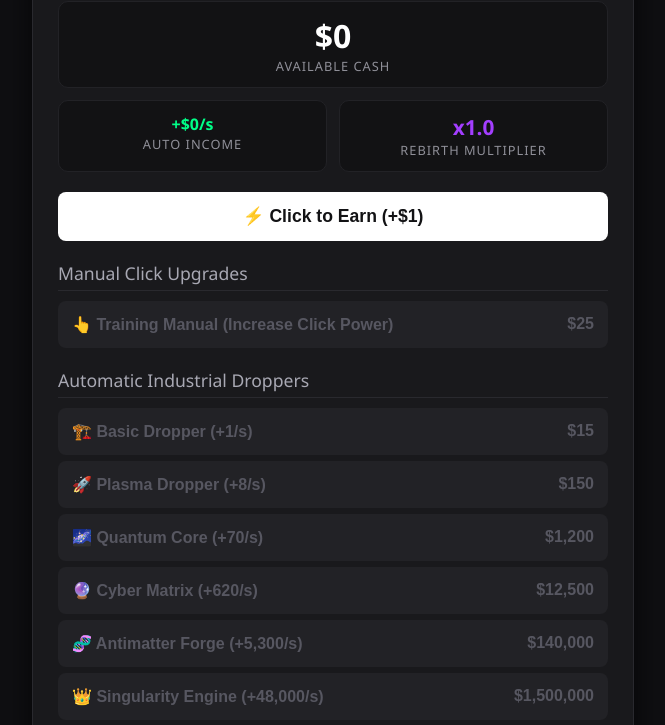
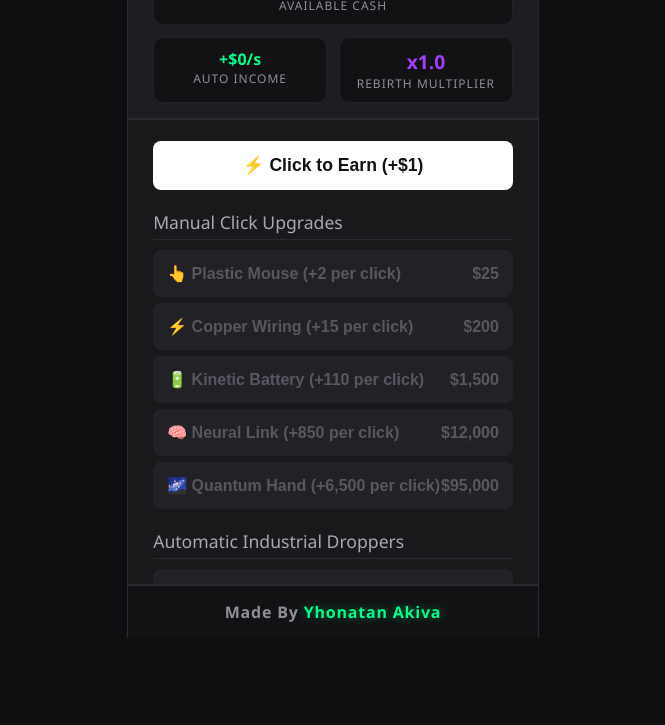
Before and after one commit to Hunt113/tycoon-game, a plain HTML site: page index.html in a window 1280 px wide. Shown: the part 162-887 px from the top of the page, without its empty margins (307-972 px from the left). After the commit the page ends 800 px from the top, so only its background shows below. Drawn offline with Linux system fonts and the light colour scheme.

Commit message:
Update index.html

```diff
--- a/index.html
+++ b/index.html
@@ -5,46 +5,70 @@
     <meta name="viewport" content="width=device-width, initial-scale=1.0">
     <title>Mega Multi-Stage Tycoon</title>
     <style>
-        body {
-            font-family: 'Segoe UI', Tahoma, Geneva, Verdana, sans-serif;
+        /* Base setup to lock scroll behavior to the container instead of the whole screen */
+        html, body {
+            height: 100%;
+            margin: 0;
+            padding: 0;
             background: #0f0f12;
             color: #e1e1e6;
-            text-align: center;
-            padding: 20px;
-            margin: 0;
+            font-family: 'Segoe UI', Tahoma, Geneva, Verdana, sans-serif;
+            overflow: hidden;
+            display: flex;
+            justify-content: center;
+            align-items: center;
         }
-        .container {
+
+        /* Fixed viewport app container */
+        .app-window {
+            width: 100%;
             max-width: 550px;
-            margin: 20px auto;
+            height: 100vh;
+            display: flex;
+            flex-direction: column;
             background: #19191c;
-            padding: 25px;
-            border-radius: 16px;
             box-shadow: 0 10px 30px rgba(0,0,0,0.7);
-            border: 1px solid #29292e;
+            border-left: 1px solid #29292e;
+            border-right: 1px solid #29292e;
+            box-sizing: border-box;
         }
-        h1 { color: #00ff88; font-size: 2.4rem; margin: 0 0 5px 0; }
-        .tagline { color: #8f8f98; margin: 0 0 20px 0; font-size: 0.95rem; }
 
-        /* Dashboard Display Layout */
+        /* Top Header Stats Banner */
+        .header-panel {
+            padding: 20px 25px 15px 25px;
+            background: #1d1d22;
+            border-bottom: 2px solid #29292e;
+        }
+        h1 { color: #00ff88; font-size: 2.2rem; margin: 0 0 5px 0; }
+        .tagline { color: #8f8f98; margin: 0 0 15px 0; font-size: 0.9rem; }
+
         .dashboard {
             display: grid;
             grid-template-columns: 1fr 1fr;
             gap: 12px;
-            margin-bottom: 20px;
         }
         .stat-box {
             background: #121214;
-            padding: 12px;
+            padding: 10px;
             border-radius: 10px;
             border: 1px solid #222226;
+            text-align: center;
         }
         .stat-box.full { grid-column: span 2; }
-        .stat { font-size: 2rem; font-weight: bold; color: #ffffff; }
-        .stat-lbl { font-size: 0.8rem; color: #8f8f98; text-transform: uppercase; letter-spacing: 1px; }
+        .stat { font-size: 1.9rem; font-weight: bold; color: #ffffff; }
+        .stat-lbl { font-size: 0.75rem; color: #8f8f98; text-transform: uppercase; letter-spacing: 1px; }
         .sub-stat { font-size: 1rem; color: #00ff88; font-weight: bold; }
-        .rebirth-stat { color: #a33eff; font-size: 1.3rem; font-weight: bold; }
+        .rebirth-stat { color: #a33eff; font-size: 1.2rem; font-weight: bold; }
 
-        /* Action Buttons */
+        /* Middle SCROLLABLE panel for upgrades and buttons */
+        .scrollable-content {
+            flex: 1;
+            overflow-y: auto;
+            padding: 15px 25px;
+            box-sizing: border-box;
+        }
+
+        /* Action Buttons styling */
         button {
             background: #00ff88;
             color: #121214;
@@ -59,6 +83,7 @@
             width: 100%;
             display: flex;
             justify-content: space-between;
+            align-items: center;
             box-sizing: border-box;
         }
         button:hover:not(:disabled) {
@@ -71,7 +96,7 @@
             cursor: not-allowed;
         }
 
-        .click-btn { background: #ffffff; color: #121214; justify-content: center; font-size: 1.1rem; }
+        .click-btn { background: #ffffff; color: #121214; justify-content: center; font-size: 1.1rem; margin-bottom: 15px; }
         .click-btn:hover:not(:disabled) { background: #e1e1e6; }
 
         .rebirth-btn { background: #a33eff; color: white; justify-content: center; font-size: 1.1rem; margin-top: 15px;}
@@ -88,33 +113,37 @@
 
         .danger-btn {
             background: transparent; color: #ff3344; border: 1px solid #3d1418;
-            font-size: 0.85rem; padding: 6px; margin-top: 25px; justify-content: center; width: auto; display: inline-flex;
+            font-size: 0.85rem; padding: 6px; margin: 25px 0; justify-content: center; width: auto; display: inline-flex;
         }
         .danger-btn:hover { background: #3d1418; }
 
-        /* Branding Footer Styling */
-        .credits-footer {
-            margin-top: 30px;
-            padding-top: 15px;
-            border-top: 1px dashed #29292e;
+        /* FIXED UN-SCROLLABLE BOTTOM FOOTER BRANDING */
+        .fixed-footer {
+            background: #121214;
+            padding: 15px 0;
+            border-top: 2px solid #29292e;
             color: #8f8f98;
-            font-size: 0.9rem;
+            font-size: 1rem;
             font-weight: bold;
-            letter-spacing: 0.5px;
+            letter-spacing: 0.8px;
+            text-align: center;
+            width: 100%;
         }
-        .credits-footer span {
+        .fixed-footer span {
             color: #00ff88;
-            text-shadow: 0 0 8px rgba(0, 255, 136, 0.3);
+            text-shadow: 0 0 10px rgba(0, 255, 136, 0.4);
         }
     </style>
 </head>
 <body>
 
-    <div class="container">
-        <h1>Neon Tycoon 2.0</h1>
-        <div class="tagline">Now with Click Upgrades & Rebirth Multipliers</div>
+    <div class="app-window">
 
-        <!-- Stats Dashboard -->
+        <!-- Header Panel: Stays dynamic but stuck on top -->
+        <div class="header-panel">
+            <h1>Neon Tycoon 2.5</h1>
+            <div class="tagline">Advanced Clicks & Infinite Multipliers</div>
+
             <div class="dashboard">
                 <div class="stat-box full">
                     <div class="stat">$<span id="cash-display">0</span></div>
@@ -129,19 +158,44 @@
                     <div class="stat-lbl">Rebirth Multiplier</div>
                 </div>
             </div>
+        </div>
 
-        <!-- Manual Core Interaction -->
+        <!-- Scrollable Center Panel: Only upgrades scroll up and down -->
+        <div class="scrollable-content">
+
             <button class="click-btn" onclick="clickGain()">
                 ⚡ Click to Earn (+$<span id="click-val-display">1</span>)
             </button>
 
-        <!-- Upgrades Categories -->
+            <!-- Expanded Manual Click Upgrades Section -->
             <div class="section-title">Manual Click Upgrades</div>
-        <button id="clickUpgrade-btn" onclick="buyClickUpgrade()">
-            <span>👆 Training Manual (Increase Click Power)</span>
-            <span id="clickUpgrade-cost">$25</span>
+
+            <button id="click1-btn" onclick="buyClickUpgrade('click1')">
+                <span>👆 Plastic Mouse (+2 per click)</span>
+                <span id="click1-cost">$25</span>
             </button>
 
+            <button id="click2-btn" onclick="buyClickUpgrade('click2')">
+                <span>⚡ Copper Wiring (+15 per click)</span>
+                <span id="click2-cost">$200</span>
+            </button>
+
+            <button id="click3-btn" onclick="buyClickUpgrade('click3')">
+                <span>🔋 Kinetic Battery (+110 per click)</span>
+                <span id="click3-cost">$1,500</span>
+            </button>
+
+            <button id="click4-btn" onclick="buyClickUpgrade('click4')">
+                <span>🧠 Neural Link (+850 per click)</span>
+                <span id="click4-cost">$12,000</span>
+            </button>
+
+            <button id="click5-btn" onclick="buyClickUpgrade('click5')">
+                <span>🌌 Quantum Hand (+6,500 per click)</span>
+                <span id="click5-cost">$95,000</span>
+            </button>
+
+            <!-- Automatic Income Section -->
             <div class="section-title">Automatic Industrial Droppers</div>
 
             <button id="dropper1-btn" onclick="buyAsset('dropper1')">
@@ -174,24 +228,27 @@
                 <span id="dropper6-cost">$1,500,000</span>
             </button>
 
-        <!-- Prestige Tier -->
+            <!-- Prestige Reset Section -->
             <div class="section-title">Prestige Reset</div>
             <button id="rebirth-btn" class="rebirth-btn" onclick="triggerRebirth()">
                 <span>✨ Rebirth (Requires $<span id="rebirth-cost-display">10,000,000</span>)</span>
             </button>
 
-        <div>
+            <center>
                 <button class="danger-btn" onclick="resetGame()">Wipe Save Profile</button>
+            </center>
         </div>
 
-        <!-- Custom Player Branding -->
-        <div class="credits-footer">
+        <!-- Pinned Bottom Panel: Stays visible 100% of the time, no matter what -->
+        <div class="fixed-footer">
             Made By <span>Yhonatan Akiva</span>
         </div>
+
     </div>
 
     <script>
-        const baseConfigs = {
+        // Game configuration objects
+        const dropperConfigs = {
             dropper1: { baseCost: 15, incomeVal: 1, scale: 1.35 },
             dropper2: { baseCost: 150, incomeVal: 8, scale: 1.38 },
             dropper3: { baseCost: 1200, incomeVal: 70, scale: 1.4 },
@@ -200,16 +257,26 @@
             dropper6: { baseCost: 1500000, incomeVal: 48000, scale: 1.5 }
         };
 
+        const clickConfigs = {
+            click1: { baseCost: 25, addVal: 2, scale: 1.4 },
+            click2: { baseCost: 200, addVal: 15, scale: 1.45 },
+            click3: { baseCost: 1500, addVal: 110, scale: 1.5 },
+            click4: { baseCost: 12000, addVal: 850, scale: 1.55 },
+            click5: { baseCost: 95000, addVal: 6500, scale: 1.6 }
+        };
+
+        // Reactive Application State
         let gameData = {
             cash: 0,
             income: 0,
-            clickPowerLevel: 0,
             rebirths: 0,
+            clicksOwned: { click1: 0, click2: 0, click3: 0, click4: 0, click5: 0 },
             owned: { dropper1: 0, dropper2: 0, dropper3: 0, dropper4: 0, dropper5: 0, dropper6: 0 }
         };
 
+        // Calculations & Scaling logic
         function getRebirthMultiplier() {
-            return 1 + (gameData.rebirths * 1.5);
+            return 1 + (gameData.rebirths * 1.5); // +150% boost per Rebirth
         }
 
         function getRebirthCost() {
@@ -217,26 +284,33 @@
         }
 
         function getClickPower() {
-            return 1 + (gameData.clickPowerLevel * 2) + Math.floor(gameData.income * 0.05);
+            let baseClick = 1;
+            for(let key in clickConfigs) {
+                baseClick += gameData.clicksOwned[key] * clickConfigs[key].addVal;
+            }
+            // Dynamic bonus: Clicking gets a passive structural bonus equal to 5% of automatic income values!
+            return baseClick + Math.floor(gameData.income * 0.05);
         }
 
-        function getClickUpgradeCost() {
-            return Math.floor(25 * Math.pow(1.6, gameData.clickPowerLevel));
+        function getClickCost(type) {
+            let conf = clickConfigs[type];
+            return Math.floor(conf.baseCost * Math.pow(conf.scale, gameData.clicksOwned[type]));
         }
 
-        function getCost(type) {
-            let conf = baseConfigs[type];
+        function getDropperCost(type) {
+            let conf = dropperConfigs[type];
             return Math.floor(conf.baseCost * Math.pow(conf.scale, gameData.owned[type]));
         }
 
         function recalculateIncome() {
             let baseTotal = 0;
-            for (let key in baseConfigs) {
-                baseTotal += gameData.owned[key] * baseConfigs[key].incomeVal;
+            for (let key in dropperConfigs) {
+                baseTotal += gameData.owned[key] * dropperConfigs[key].incomeVal;
             }
             gameData.income = baseTotal * getRebirthMultiplier();
         }
 
+        // Interface synchronization
         function updateUI() {
             let mult = getRebirthMultiplier();
 
@@ -245,13 +319,17 @@
             document.getElementById('multiplier-display').innerText = mult.toFixed(1);
             document.getElementById('click-val-display').innerText = getClickPower().toLocaleString();
 
-            let cCost = getClickUpgradeCost();
-            document.getElementById('clickUpgrade-cost').innerText = `$${cCost.toLocaleString()}`;
-            document.getElementById('clickUpgrade-btn').disabled = gameData.cash < cCost;
+            // Click Upgrades processing
+            for(let key in clickConfigs) {
+                let currentCost = getClickCost(key);
+                document.getElementById(`${key}-cost`).innerText = `$${currentCost.toLocaleString()}`;
+                document.getElementById(`${key}-btn`).disabled = gameData.cash < currentCost;
+            }
 
-            for (let key in baseConfigs) {
-                let currentCost = getCost(key);
-                let displayedIncome = Math.floor(baseConfigs[key].incomeVal * mult);
+            // Automatics Processing
+            for (let key in dropperConfigs) {
+                let currentCost = getDropperCost(key);
+                let displayedIncome = Math.floor(dropperConfigs[key].incomeVal * mult);
 
                 document.getElementById(`${key}-cost`).innerText = `$${currentCost.toLocaleString()}`;
 
@@ -261,28 +339,30 @@
                 document.getElementById(`${key}-btn`).disabled = gameData.cash < currentCost;
             }
 
+            // Rebirth updates
             let rCost = getRebirthCost();
             document.getElementById('rebirth-cost-display').innerText = rCost.toLocaleString();
             document.getElementById('rebirth-btn').disabled = gameData.cash < rCost;
         }
 
+        // Click actions
         function clickGain() {
             gameData.cash += getClickPower();
             updateUI();
         }
 
-        function buyClickUpgrade() {
-            let cost = getClickUpgradeCost();
+        function buyClickUpgrade(type) {
+            let cost = getClickCost(type);
             if (gameData.cash >= cost) {
                 gameData.cash -= cost;
-                gameData.clickPowerLevel++;
+                gameData.clicksOwned[type]++;
                 updateUI();
                 saveGame();
             }
         }
 
         function buyAsset(type) {
-            let cost = getCost(type);
+            let cost = getDropperCost(type);
             if (gameData.cash >= cost) {
                 gameData.cash -= cost;
                 gameData.owned[type]++;
@@ -296,48 +376,49 @@
             let cost = getRebirthCost();
             if (gameData.cash >= cost) {
                 gameData.cash = 0;
-                gameData.clickPowerLevel = 0;
                 gameData.rebirths++;
 
-                for (let key in gameData.owned) {
-                    gameData.owned[key] = 0;
-                }
+                // Reset standard upgrades on rebirth
+                for (let key in gameData.owned) gameData.owned[key] = 0;
+                for (let key in gameData.clicksOwned) gameData.clicksOwned[key] = 0;
 
                 recalculateIncome();
                 updateUI();
                 saveGame();
-                alert("✨ Rebirth successful! Your production yields have sky-rocketed!");
+                alert("✨ Rebirth successful! Yield multipliers have broken limits!");
             }
         }
 
+        // Storage operations
         function saveGame() {
-            localStorage.setItem('neon_tycoon_v2_save', JSON.stringify(gameData));
+            localStorage.setItem('neon_tycoon_v3_save', JSON.stringify(gameData));
         }
 
         function loadGame() {
-            let saved = localStorage.getItem('neon_tycoon_v2_save');
+            let saved = localStorage.getItem('neon_tycoon_v3_save');
             if (saved) {
                 try {
                     let parsed = JSON.parse(saved);
                     if (typeof parsed.cash === 'number') gameData.cash = parsed.cash;
-                    if (typeof parsed.clickPowerLevel === 'number') gameData.clickPowerLevel = parsed.clickPowerLevel;
                     if (typeof parsed.rebirths === 'number') gameData.rebirths = parsed.rebirths;
                     if (parsed.owned) gameData.owned = { ...gameData.owned, ...parsed.owned };
+                    if (parsed.clicksOwned) gameData.clicksOwned = { ...gameData.clicksOwned, ...parsed.clicksOwned };
                     recalculateIncome();
                 } catch(e) {
-                    console.error("Save state parsing failure.", e);
+                    console.error("Save load engine breakdown.", e);
                 }
             }
             updateUI();
         }
 
         function resetGame() {
-            if (confirm("Reset everything permanently? You will lose all multipliers.")) {
-                localStorage.removeItem('neon_tycoon_v2_save');
+            if (confirm("Reset everything permanently? You will lose all stats.")) {
+                localStorage.removeItem('neon_tycoon_v3_save');
                 location.reload();
             }
         }
 
+        // App Loops setup
         setInterval(function() {
             gameData.cash += (gameData.income / 10);
             updateUI();
```
Lines whose indentation alone changed are shown as unchanged.
